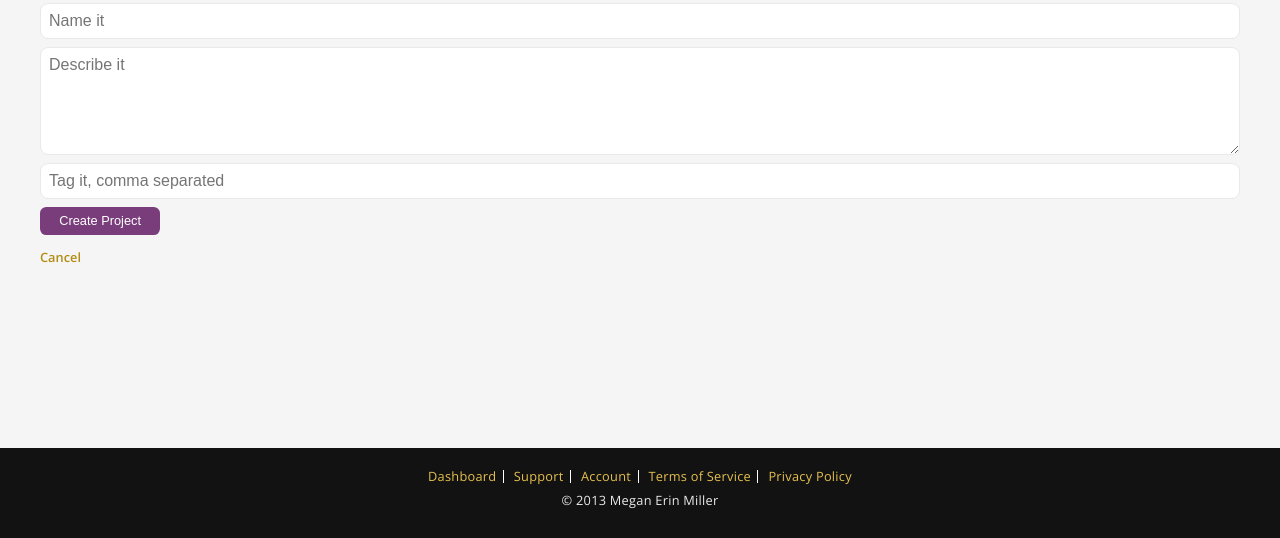
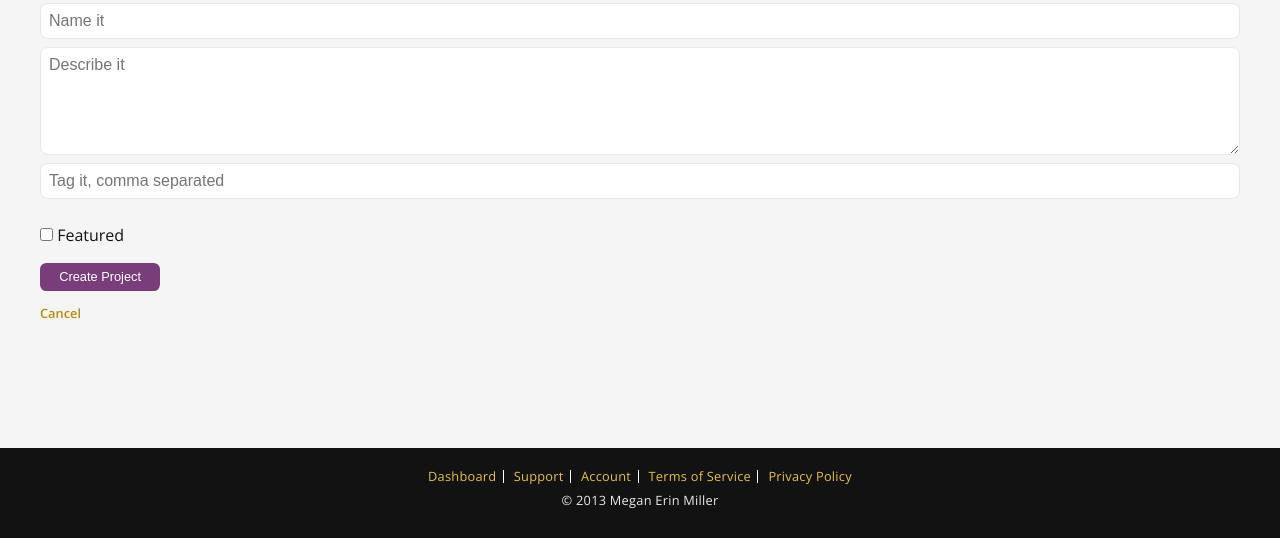
Before and after one commit to meganem/bc-prototype, a PHP site: page /profile/projects/new in a window 1280 px wide. Shown: the part 262-800 px from the top of the page. Run offline with PHP 8.4, Linux system fonts and the light colour scheme; some libraries are stand-ins or nearby versions.

Commit message:
adding featured checkbox to new project form

```diff
--- a/profile/projects/new/index.php
+++ b/profile/projects/new/index.php
@@ -29,6 +29,7 @@ include $headerInclude;
                     <input id="new-project-form-title" name="project-title" type="text" placeholder="Name it" data-trigger="change focusout keyup" data-required="true" data-validation-minlength="3">
                     <textarea id="new-project-form-desc" rows="5" name="project-desc" placeholder="Describe it" data-trigger="keyup" data-notblank="true" data-validation-minlength="1"></textarea>
                     <input id="new-project-form-tags" name="project-tags" type="text" placeholder="Tag it, comma separated" data-trigger="keyup" data-notblank="true">
+                    <p><input id="new-project-form-featured" name="featured" type="checkbox"> Featured</p>
                     <input id="new-project-form-submit" class="button purple" type="submit" value="Create Project">
                 </form>
                 <p class="small"> <a href="<?php print $pathPrefix; ?>profile/projects">Cancel</a></p>
```
